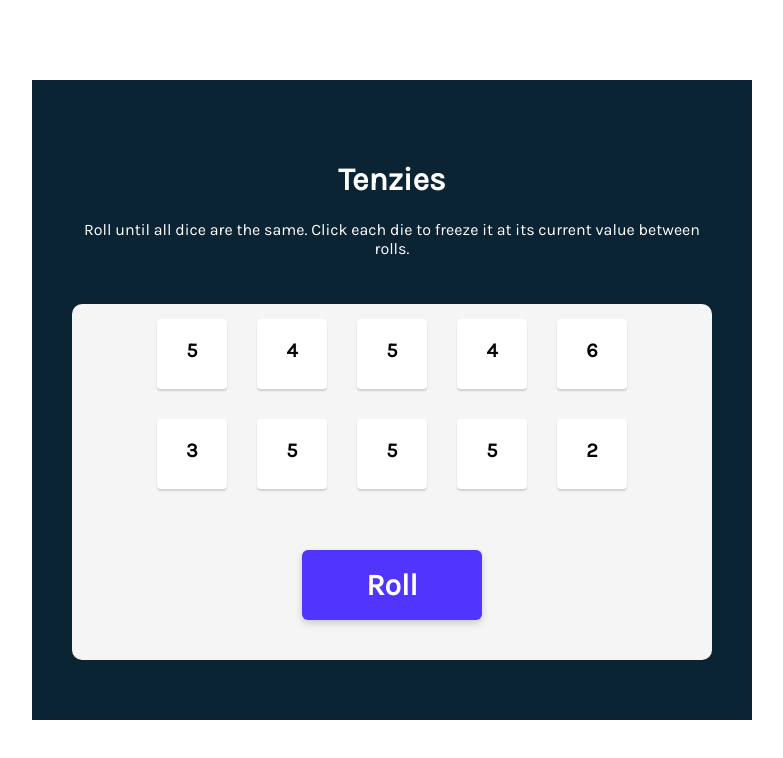
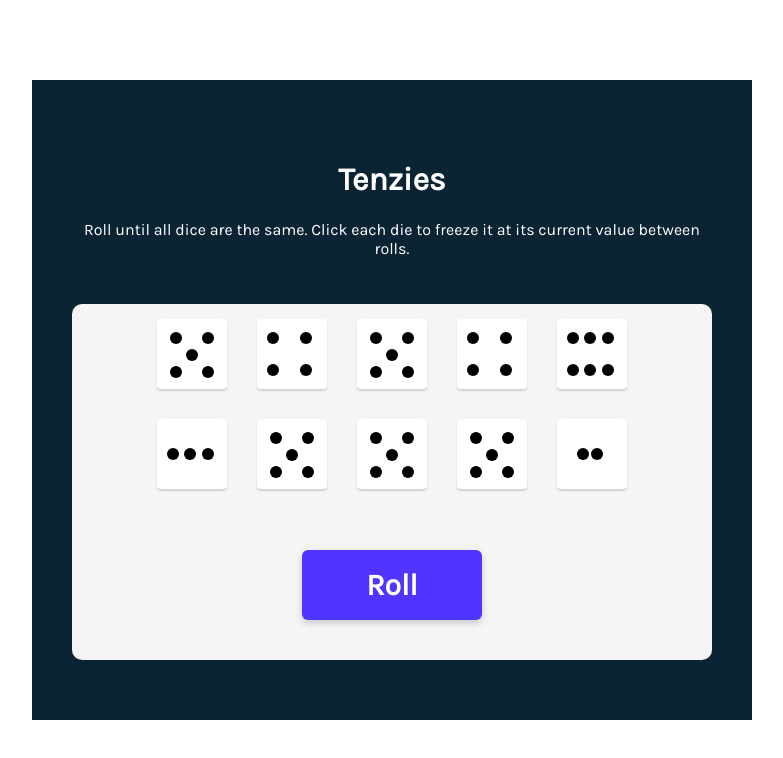
Before and after one commit to Renerd-max/TenzieGame, a React (Vite) app: page / in a window 1280 px wide. Shown: the top 758 px of the page, without its empty margins (248-1031 px from the left). Built offline with nearby package versions, Linux system fonts and the light colour scheme.

Commit message:
changed the numbers to dots

```diff
--- a/src/Die.jsx
+++ b/src/Die.jsx
@@ -1,10 +1,72 @@
 import React from "react";
+import ReactDOM from 'react-dom/client'
 
 export default function Dies(props) {
 
    const customStyle = {backgroundColor: props.isHeld? "#59E391": "white"}
 
+   const dotOne = <div id="dotOne" className="dot"></div>
+
+   const dotTwo = <div id="dotTwo">
+    <div className="dot"></div>
+    <div className="dot"></div>
+    </div>
+
+const dotThree = <div id="dotThree">
+    <div className="dot"></div>
+    <div className="dot"></div>
+    <div className="dot"></div>
+    </div>
+
+const dotFour = <div id="dotFour">
+    <div className="dot"></div>
+    <div className="dot"></div>
+    <div className="dot"></div>
+    <div className="dot"></div>
+    </div>
+
+const dotFive = <div id="dotFive">
+    <div id="fiveUp">
+    <div className="dot"></div>
+    <div className="dot"></div>
+    </div>
+
+    <div id="fiveMiddle">
+    <div className="dot"></div>
+    </div>
+
+    <div id="fiveBottom">
+    <div className="dot"></div>
+    <div className="dot"></div>
+    </div>
+    </div>
+
+const dotSix = <div id="dotSix">
+    <div className="dot"></div>
+    <div className="dot"></div>
+    <div className="dot"></div>
+    <div className="dot"></div>
+    <div className="dot"></div>
+    <div className="dot"></div>
+    </div>
+
+   function valueFunct(dot) {
+    if (dot === 1) {
+        return dot = dotOne;
+    } else if(dot === 2) {
+        return dot = dotTwo;
+    } else if(dot === 3) {
+        return dot = dotThree;
+    } else if(dot === 4) {
+        return dot = dotFour;
+    } else if(dot === 5) {
+        return dot = dotFive;
+    } else if(dot === 6) {
+        return dot = dotSix
+    }
+   }
+
     return (
-        <div className="die" style={customStyle} onClick={props.hold} ><p>{props.value}</p></div>
+        <div className="die" style={customStyle} onClick={props.hold} > {valueFunct(props.value)} </div>
     )
 }
--- a/src/index.css
+++ b/src/index.css
@@ -29,20 +29,15 @@ main{
 .die{
     width:70px;
     height:70px;
-    text-align: center;
     box-shadow: 0px 2px 2px rgba(0, 0, 0, 0.15);
     margin: 15px;
     border-radius: 4px;
     cursor:pointer;
+    padding: 13px 10px;
 }
 
 .die:active{
     box-shadow: rgba(50, 50, 93, 0.25) 0px 30px 60px -12px inset, rgba(0, 0, 0, 0.3) 0px 18px 36px -18px inset;
-}
-
-.die p{
-    font-size: 20px;
-    font-weight: 700;
 }
 
 #rollButton{
@@ -69,6 +64,61 @@ main{
     margin: auto;
     text-align: center;
 }
+
+#dotOne, #dotTwo, #dotThree, #dotFive, #dotSix{
+    display:grid;
+    grid-template-columns: 1fr 1fr 1fr;
+    grid-template-rows: 1fr 1fr;
+    gap: 20px 2px;
+}
+
+#dotOne{
+    display:block;
+    margin:33% auto;
+}
+
+#dotTwo{
+    margin-left:20%;
+    margin-top:33%;
+}
+
+#dotThree{
+ margin-top:33%;
+}
+
+#dotFour{
+    display: grid;
+    grid-template-columns: 1fr 1fr;
+    grid-template-rows: 1fr 1fr;
+    gap:20px 15px;
+}
+
+#dotFive{
+    display: grid;
+    grid-template-columns: 1fr;
+    grid-template-rows: 1fr 1fr 1fr;
+    row-gap:5px;
+}
+
+#fiveUp, #fiveMiddle, #fiveBottom{
+    display:flex;
+    gap: 20px;
+    align-items: center;
+    justify-content: center;
+}
+
+.dot{
+    width:12px;
+    height:12px;
+    background-color:black;
+    border-radius: 50%;
+}
+
+
+
+
+
+
 
 @media only screen and (max-width : 600px) {
     main{
```
Also changed, not shown: 1 other file (tests, documents, lock files or other folders).
